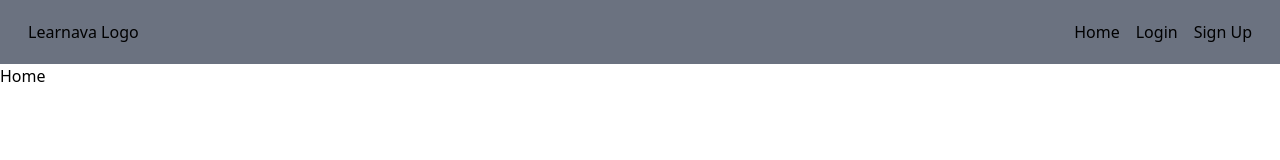
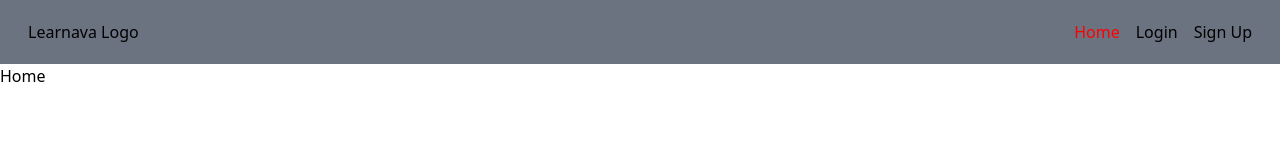
Before and after one commit to Kohhx/Learnvana, a React (Create React App) app in the folder frontend/: page / in a window 1280 px wide. Shown: the top 160 px of the page. Built offline with nearby package versions, Linux system fonts and the light colour scheme.

Commit message:
Added Nav link with style

```diff
--- a/frontend/src/components/Navbar.js
+++ b/frontend/src/components/Navbar.js
@@ -1,14 +1,17 @@
 import React from "react";
-import { Link } from "react-router-dom"
+import { Link, NavLink } from "react-router-dom"
 
 const Navbar = () => {
+
+  const activeStyle =  ({isActive}) => isActive ? {color: "red"} : undefined;
+
   return (
     <div className="w-screen h-16 bg-gray-500 px-7 flex items-center">
       <div className="flex-1"><Link to="/">Learnava Logo</Link></div>
       <ul className="flex gap-4">
-        <li><Link to="/">Home</Link></li>
-        <li><Link to="/users/login">Login</Link></li>
-        <li><Link to="/users/signup">Sign Up</Link></li>
+        <li><NavLink to="/" style={ activeStyle }>Home</NavLink></li>
+        <li><NavLink to="/users/login" style={ activeStyle }>Login</NavLink></li>
+        <li><NavLink to="/users/signup" style={ activeStyle }>Sign Up</NavLink></li>
       </ul>
     </div>
   );
```
